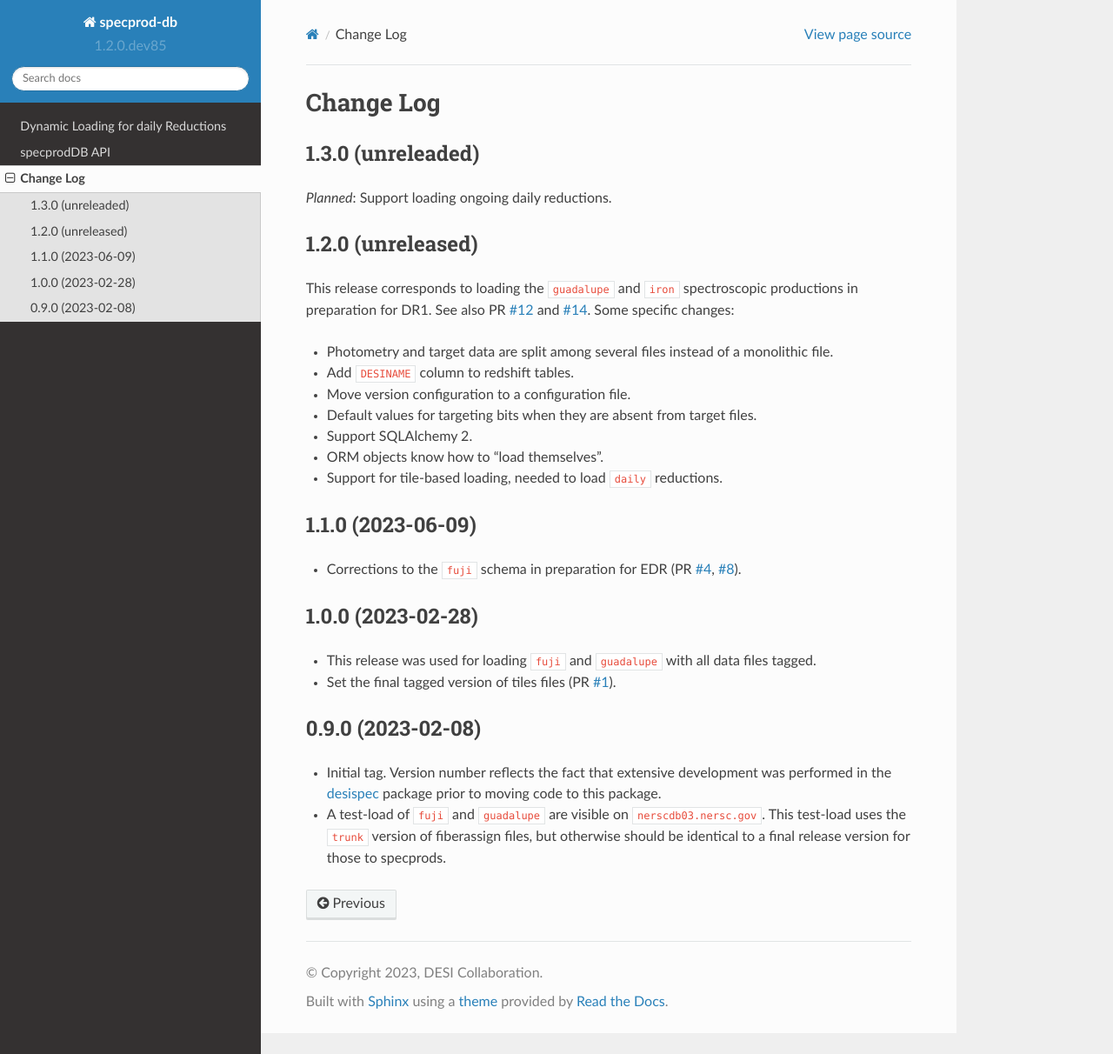
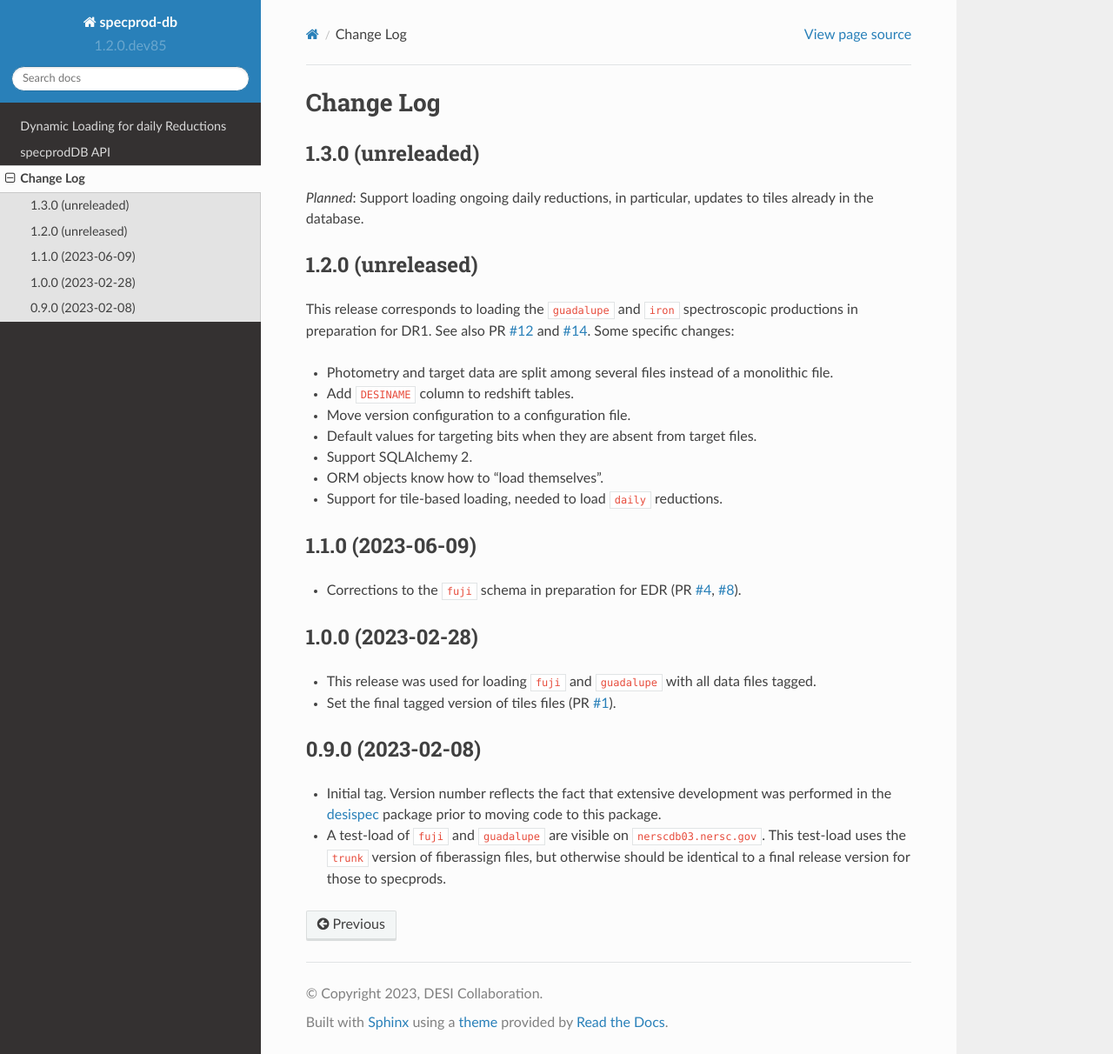
Before and after one commit to desihub/specprod-db, a Sphinx documentation site: the page built from doc/changes.rst, in a window 1280 px wide and 1212 px high. Shown: the whole window at 87% size. Built offline with Sphinx 7.4.7 and the Read the Docs theme 2.0.0, drawn with Linux system fonts in a browser that asks for light colours.

Commit message:
update change log

```diff
--- a/doc/changes.rst
+++ b/doc/changes.rst
@@ -5,7 +5,8 @@ Change Log
 1.3.0 (unreleaded)
 ------------------
 
-*Planned*: Support loading ongoing daily reductions.
+*Planned*: Support loading ongoing daily reductions, in particular, updates
+to tiles already in the database.
 
 1.2.0 (unreleased)
 ------------------
```
